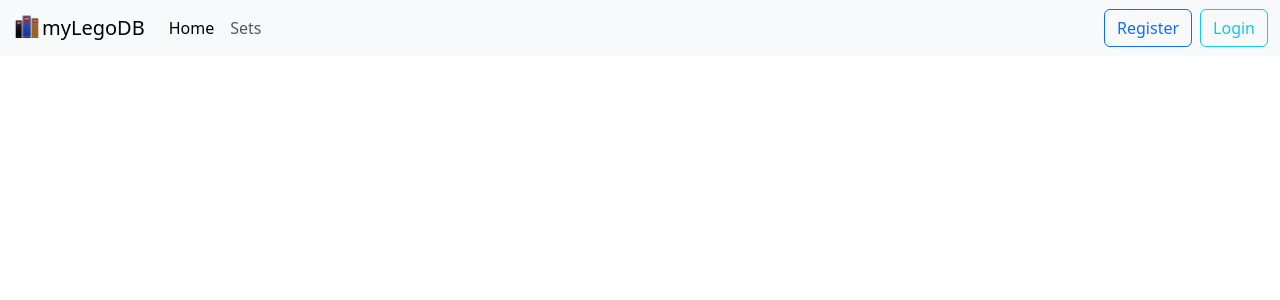
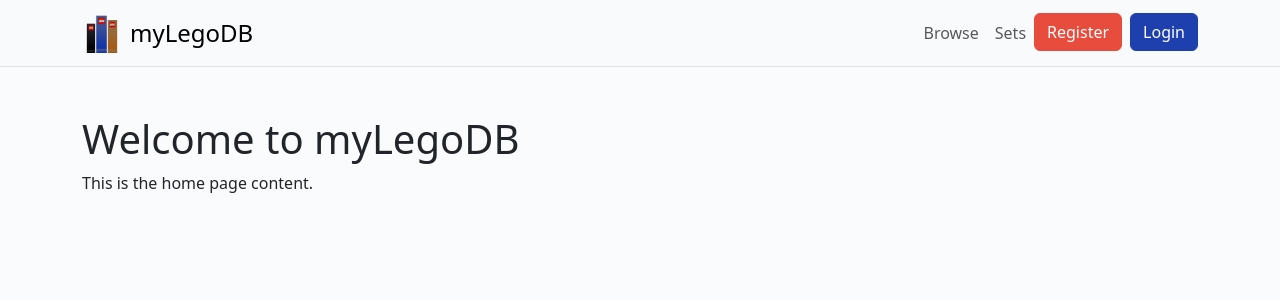
Before and after one commit to sebcun/myLegoDB, a Flask app: page / in a window 1280 px wide. Shown: the top 300 px of the page. Run offline with Flask 3, Linux system fonts and the light colour scheme.

Commit message:
Updated navbar

```diff
--- /dev/null
+++ b/static/styles/styles.css
@@ -0,0 +1,59 @@
+body {
+  background-color: #fafbfc;
+}
+
+/* Navbar */
+.bg-light {
+  background-color: #f8fafc !important;
+}
+
+/* Btn Red */
+.btn-lego-red {
+  background-color: #e74c3c;
+  color: #fff;
+  border: 1px solid #e74c3c;
+  transition: background-color 0.2s, color 0.2s, border-color 0.2s;
+}
+.btn-lego-red:hover,
+.btn-lego-red:focus {
+  background-color: #c0392b;
+  border-color: #c0392b;
+  color: #fff;
+}
+.btn-lego-red:active {
+  background-color: #a93226;
+  border-color: #a93226;
+}
+.btn-lego-red:disabled {
+  background-color: #e74c3c;
+  border-color: #e74c3c;
+  opacity: 0.65;
+  cursor: not-allowed;
+}
+
+/* Btn Blue */
+.btn-lego-blue {
+  background-color: #1e40af;
+  color: #fff;
+  border: 1px solid #1e40af;
+  transition: background-color 0.2s, color 0.2s, border-color 0.2s;
+}
+
+.btn-lego-blue:hover,
+.btn-lego-blue:focus {
+  background-color: #1b35a0;
+  border-color: #1b35a0;
+  color: #fff;
+}
+
+.btn-lego-blue:active {
+  background-color: #162d8c;
+  border-color: #162d8c;
+}
+
+.btn-lego-blue:disabled {
+  background-color: #1e40af;
+  border-color: #1e40af;
+  opacity: 0.65;
+  cursor: not-allowed;
+}
--- /dev/null
+++ b/templates/base.html
@@ -0,0 +1,36 @@
+<!DOCTYPE html>
+<html lang="en">
+  <head>
+    <meta charset="utf-8" />
+    <meta name="viewport" content="width=device-width, initial-scale=1" />
+    <title>{% block title %}myLegoDB{% endblock %}</title>
+    <link
+      href="https://cdn.jsdelivr.net/npm/bootstrap@5.3.8/dist/css/bootstrap.min.css"
+      rel="stylesheet"
+      integrity="sha384-sRIl4kxILFvY47J16cr9ZwB07vP4J8+LH7qKQnuqkuIAvNWLzeN8tE5YBujZqJLB"
+      crossorigin="anonymous"
+    />
+    <link
+      rel="stylesheet"
+      href="{{ url_for('static', filename='styles/styles.css') }}"
+    />
+    <link
+      rel="stylesheet"
+      href="https://cdn.jsdelivr.net/npm/bootstrap-icons@1.13.1/font/bootstrap-icons.min.css"
+    />
+    {% block head %}{% endblock %}
+  </head>
+  <body>
+    {% include 'navbar.html' %} {% block content %}
+    <div class="container mt-5"></div>
+    {% endblock %}
+
+    <script
+      src="https://cdn.jsdelivr.net/npm/bootstrap@5.3.8/dist/js/bootstrap.bundle.min.js"
+      integrity="sha384-FKyoEForCGlyvwx9Hj09JcYn3nv7wiPVlz7YYwJrWVcXK/BmnVDxM+D2scQbITxI"
+      crossorigin="anonymous"
+    ></script>
+
+    {% block scripts %} {% endblock %}
+  </body>
+</html>
--- a/templates/index.html
+++ b/templates/index.html
@@ -1,28 +1,8 @@
-<!DOCTYPE html>
-<html lang="en">
-  <head>
-    <meta charset="utf-8" />
-    <meta name="viewport" content="width=device-width, initial-scale=1" />
-    <title>myLegoDB</title>
-    <link
-      href="https://cdn.jsdelivr.net/npm/bootstrap@5.3.8/dist/css/bootstrap.min.css"
-      rel="stylesheet"
-      integrity="sha384-sRIl4kxILFvY47J16cr9ZwB07vP4J8+LH7qKQnuqkuIAvNWLzeN8tE5YBujZqJLB"
-      crossorigin="anonymous"
-    />
-    <link
-      rel="stylesheet"
-      href="{{ url_for('static', filename='index.css') }}"
-    />
-  </head>
-  <body>
-    {% include 'navbar.html' %}
-    <div class="container mt-5"></div>
+{% extends "base.html" %}{% block content %}
+<div class="container mt-5">
+  <h1>Welcome to myLegoDB</h1>
+  <p>This is the home page content.</p>
+  <!-- Add your specific content here -->
+</div>
 
-    <script
-      src="https://cdn.jsdelivr.net/npm/bootstrap@5.3.8/dist/js/bootstrap.bundle.min.js"
-      integrity="sha384-FKyoEForCGlyvwx9Hj09JcYn3nv7wiPVlz7YYwJrWVcXK/BmnVDxM+D2scQbITxI"
-      crossorigin="anonymous"
-    ></script>
-  </body>
-</html>
+{% endblock %}
--- a/templates/navbar.html
+++ b/templates/navbar.html
@@ -1,46 +1,42 @@
-<nav class="navbar navbar-expand-lg bg-body-tertiary">
-  <div class="container-fluid">
-    <a class="navbar-brand" href="/">
-      <img
+<nav class="navbar navbar-expand-lg navbar-light bg-light border-bottom">
+  <div class="container">
+    <a class="navbar-brand d-flex align-items-center" href="/"
+      ><img
+        class="bi me-2"
+        width="40"
+        height="40"
+        aria-hidden="true"
         src="{{ url_for('static', filename='Logo.png') }}"
-        alt="Logo"
-        width="30"
-        height="24"
-        class="d-inline-block align-text-top"
-      />myLegoDB
-    </a>
+      /><span class="fs-4">myLegoDB</span></a
+    >
     <button
       class="navbar-toggler"
       type="button"
       data-bs-toggle="collapse"
-      data-bs-target="#navbarSupportedContent"
-      aria-controls="navbarSupportedContent"
+      data-bs-target="#navbarContent"
+      aria-controls="navbarContent"
       aria-expanded="false"
       aria-label="Toggle navigation"
     >
-      <span class="navbar-toggler-icon"></span>
+      <span class="navbar-toggle-icon"></span>
     </button>
 
-    <div class="collapse navbar-collapse" id="navbarSupportedContent">
-      <ul class="navbar-nav me-auto mb-2 mb-lg-0">
-        <li class="nav-item">
-          <a class="nav-link active" aria-current="page" href="/">Home</a>
-        </li>
-        <li class="nav-item">
-          <a class="nav-link" href="/sets">Sets</a>
-        </li>
+    <div class="collapse navbar-collapse" id="navbarContent">
+      <ul class="navbar-nav ms-auto mb-2 mb-lg-0">
+        <li class="nav-item"><a class="nav-link" href="/browse">Browse</a></li>
+        <li class="nav-item"><a class="nav-link" href="/sets">Sets</a></li>
         {% if loggedIn %}
         <li class="nav-item dropdown">
           <a
             class="nav-link dropdown-toggle"
             href="#"
+            id="pricingDropdown"
             role="button"
             data-bs-toggle="dropdown"
             aria-expanded="false"
+            >Profile</a
           >
-            Profile
-          </a>
-          <ul class="dropdown-menu">
+          <ul class="dropdown-menu" aria-labelledby="pricingDropdown">
             <li><a class="dropdown-item" href="/profile">Profile</a></li>
             <li><a class="dropdown-item" href="/addset">Add Set</a></li>
             <li><hr class="dropdown-divider" /></li>
@@ -49,20 +45,17 @@
             </li>
           </ul>
         </li>
+        {% else %}
+        <li class="nav-item">
+          <a class="btn btn-lego-red me-2" href="/register/username"
+            >Register</a
+          >
+        </li>
+        <li class="nav-item">
+          <a class="btn btn-lego-blue" href="/login/username">Login</a>
+        </li>
         {% endif %}
       </ul>
-      {% if not loggedIn %}
-      <div class="d-flex" role="search">
-        <a class="btn btn-outline-primary me-2" href="/register/username"
-          >Register</a
-        >
-        <a class="btn btn-outline-info" href="/login/username">Login</a>
-      </div>
-      {% else %}
-      <div class="d-flex" role="search">
-        <a class="btn btn-outline-info" href="/home">Home</a>
-      </div>
-      {% endif %}
     </div>
   </div>
 </nav>
```
